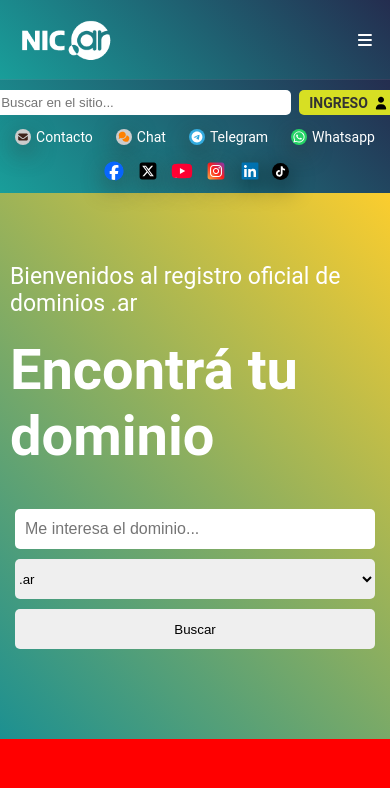
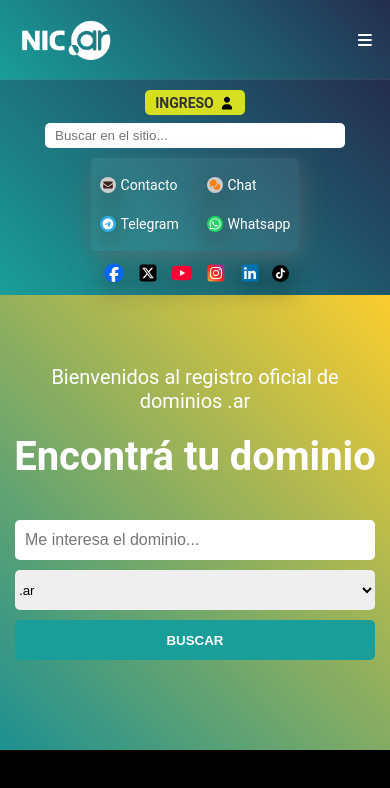
Before and after one commit to francomorontrabajo/RDAP, a website: page example-1/public/index.html in a window 390 px wide. Drawn offline with Linux system fonts and the light colour scheme.

Commit message:
Fixing mobile styles (example-1)

```diff
--- a/example-1/public/styles/style.css
+++ b/example-1/public/styles/style.css
@@ -378,6 +378,14 @@ header{
             padding: 0 10px;
             font-size: 16px;
         }
+        & input[type="submit"]{
+            background-color: #199E9A;
+            color: #fff;
+            font-weight: bold;
+            text-transform: uppercase;
+            padding: 0 20px;
+            cursor: pointer;
+        }
 
     }
 }
@@ -462,12 +470,9 @@ header{
     }
 }
 
-@media screen and (max-width: 570px){
-    body{
-        background-color: red;
-    }
-
-    .search-container form{
+@media screen and (max-width: 600px){
+    .search-container{
+        & form{
             width: 100%;
             height: auto;
             padding: 0 15px;
@@ -483,6 +488,49 @@ header{
             & input[type="search"]{
                 width: 100%;
             }
+        }
 
+        & p, h1{
+            text-align: center;
         }
     }
+}
+
+@media screen and (max-width: 500px){
+    & .options-container{
+        display: flex;
+        flex-direction: row;
+        flex-wrap: wrap;
+        .login{
+            justify-self: flex-end;
+        }
+    }
+
+    .search-container{
+        & h1{
+            font-size: 40px;
+        }
+        & p{
+            font-size: 18px;
+        }
+    }
+}
+
+@media screen and (max-width: 400px){
+    .search-container{
+        & p{
+            font-size: 20px;
+        }
+    }
+
+    & .contact-container{
+        background-color: #eeeeee15;
+        box-shadow: 1px 7px 24px -1px #70707091;
+        border-radius: 5px;
+        height: auto;
+        align-items: stretch;
+        display: grid !important;
+        grid-template-columns: 1fr 1fr;
+        padding: 15px 5px;
+    }
+}
```
Lines whose indentation alone changed are shown as unchanged.
